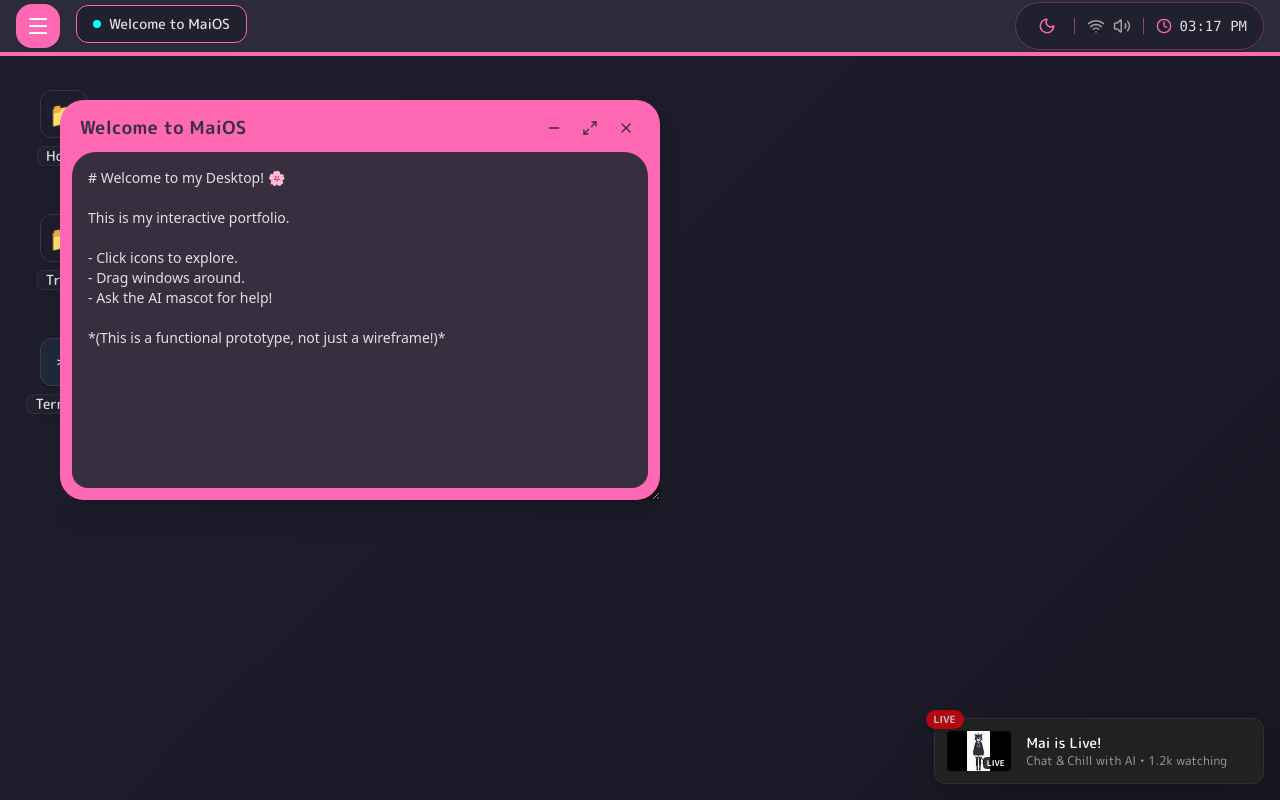
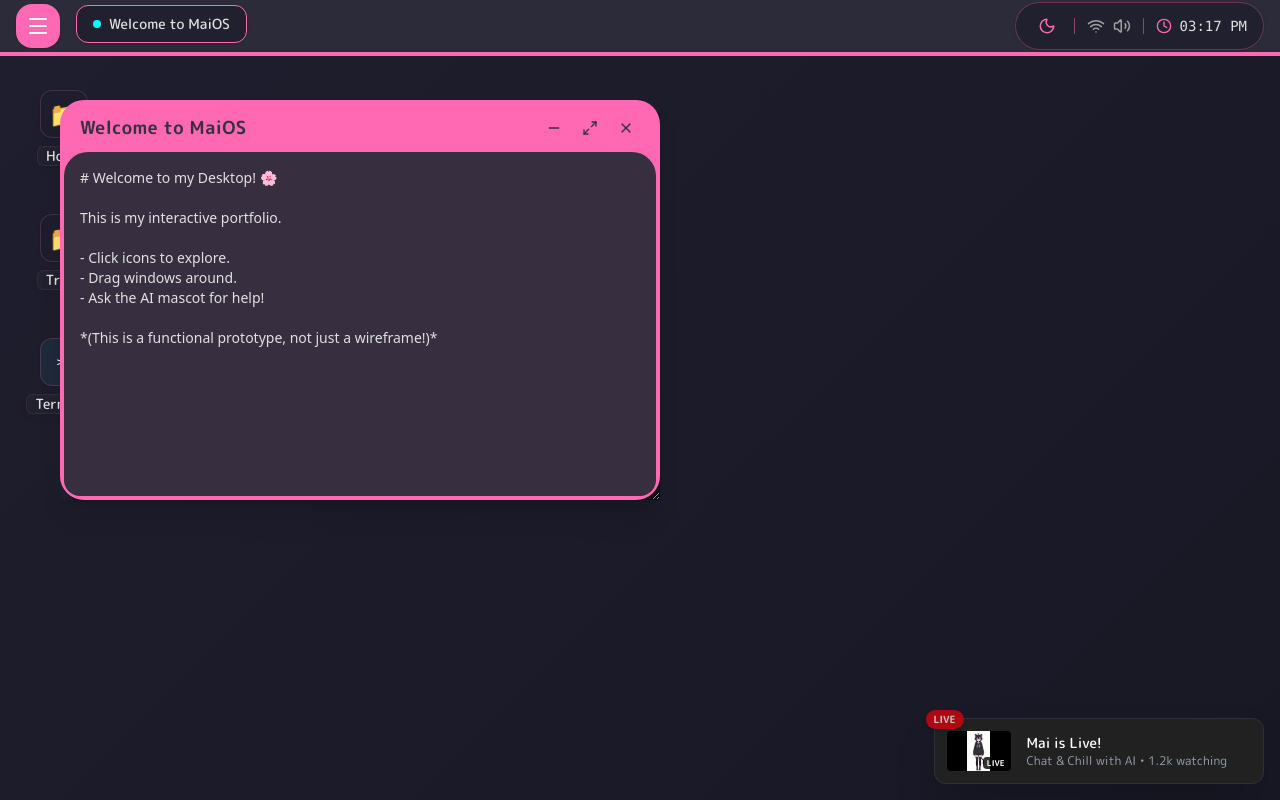
Before and after one commit to MaiAphrodite/maiportowebsite, a Next.js app: page / in a window 1280 px wide. Built offline with nearby package versions, Linux system fonts and the light colour scheme.

Commit message:
fix: reduce window internal border thickness to reduce chopping

```diff
--- a/src/components/layout/Window.tsx
+++ b/src/components/layout/Window.tsx
@@ -103,7 +103,7 @@ export const Window = React.memo(({ windowState, children }: WindowProps) => {
 
                     {/* Window Content */}
                     <div
-                        className={`flex-1 overflow-hidden bg-mai-surface backdrop-blur-sm relative text-mai-text ${isMaximized ? 'rounded-none' : 'rounded-t-3xl rounded-b-2xl mx-3 mb-3'}`}
+                        className={`flex-1 overflow-hidden bg-mai-surface backdrop-blur-sm relative text-mai-text ${isMaximized ? 'rounded-none' : 'rounded-t-3xl rounded-b-2xl mx-1 mb-1'}`}
                         onClick={() => focusWindow(id)}
                     >
                         {children}
```
